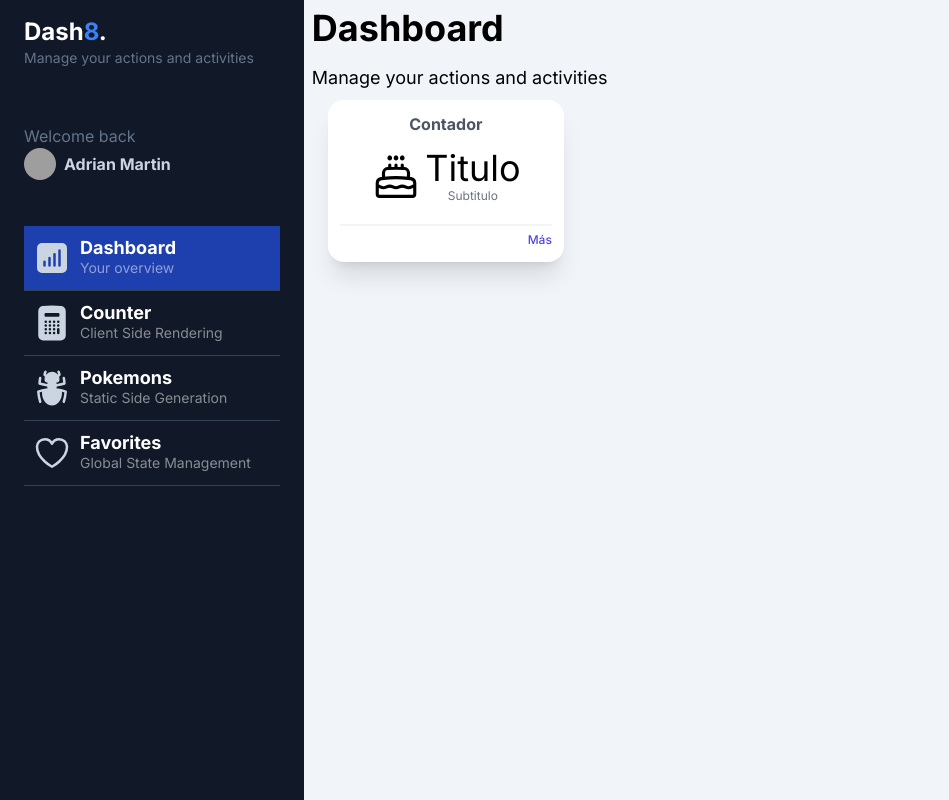
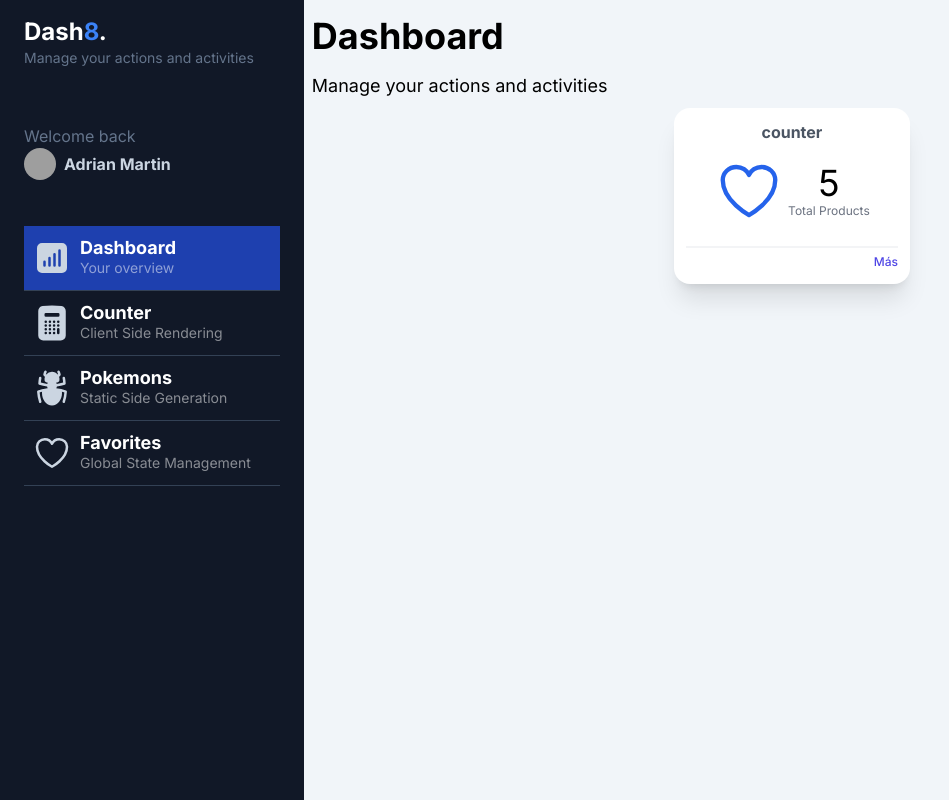
Before and after one commit to admartinbarcelo/next-test-dashboard, a Next.js app: page /dashboard/main in a window 1280 px wide. Shown: the whole page, without its empty margins (0-949 px from the left). Built offline with nearby package versions, Linux system fonts and the light colour scheme; grey boxes are pictures that could not be loaded.

Commit message:
Update dashboard page with WidgetsGrid component

```diff
--- a/src/app/dashboard/main/page.tsx
+++ b/src/app/dashboard/main/page.tsx
@@ -1,4 +1,4 @@
-import { SimpleWidget } from "@/components";
+import { WidgetsGrid } from "@/components";
 
 
 export const metadata = {
@@ -10,12 +10,10 @@
 export default function Mainpage() {
   return (
     <div className="text-black">
-      <h1 className="text-4xl font-bold">Dashboard</h1>
+      <h1 className="text-4xl mt-2 font-bold">Dashboard</h1>
       <p className="text-lg mt-4">Manage your actions and activities</p>
 
-      <div className="flex flex-wrap p-2">
-        <SimpleWidget />
-      </div>
+      <WidgetsGrid />
     </div>
   )
 }
--- a/src/components/dashboard/SimpleWidget.tsx
+++ b/src/components/dashboard/SimpleWidget.tsx
@@ -1,31 +1,41 @@
-import { HiOutlineCake } from "react-icons/hi2"
+import Link from "next/link";
+import React from "react";
 
 
-export const SimpleWidget = () => {
+
+interface Props {
+  title: string;
+  subTitle?: string;
+  label?: string;
+  icon?: React.ReactNode;
+  href?: string;
+}
+
+export const SimpleWidget = ({ title, subTitle, label, icon, href }: Props) => {
   return (
     <div className="bg-white shadow-xl p-3 sm:min-w-[25%] min-w-full  rounded-2xl border-1 border-gray-50 mx-2">
       <div className="flex flex-col">
-        <div>
-          <h2 className="font-bold text-gray-600 text-center">Contador</h2>
-        </div>
+        {label && (
+          <div>
+            <h2 className="font-bold text-gray-600 text-center">{label}</h2>
+          </div>
+        )}
         <div className="my-3">
           <div className="flex flex-row items-center justify-center space-x-1 ">
-            <div id="icon">
-
-              <HiOutlineCake size={50} />
-            </div>
+            {icon}
             <div id="temp" className="text-center">
-              <h4 className="text-4xl">Titulo</h4>
-              <p className="text-xs text-gray-500">Subtitulo</p>
+              {title && <h4 className="text-4xl">{title}</h4>}
+              {subTitle && <p className="text-xs text-gray-500">{subTitle}</p>}
             </div>
           </div>
         </div>
 
-        <div className="w-full place-items-end text-right border-t-2 border-gray-100 mt-2">
-            <a href="#" className="text-indigo-600 text-xs font-medium">Más</a>
-        </div>
-
+        {href && (
+          <div className="w-full place-items-end text-right border-t-2 border-gray-100 mt-2">
+            <Link href={ href } className="text-indigo-600 text-xs font-medium">Más</Link>
+          </div>
+        )}
       </div>
     </div>
-  )
-}
+  );
+};
--- /dev/null
+++ b/src/components/dashboard/WidgetsGrid.tsx
@@ -0,0 +1,24 @@
+'use client'
+
+
+import { SimpleWidget } from "./SimpleWidget"
+import { HiOutlineHeart } from "react-icons/hi2"
+import { useAppSelector } from "@/store";
+
+
+export const WidgetsGrid = () => {
+
+    const inCart = useAppSelector(state => state.counter.count);
+  return (
+    <div className="flex flex-wrap p-2 items-center justify-center">
+        <SimpleWidget
+            title={`${inCart}`}
+            subTitle="Total Products"
+            label="counter"
+            icon={<HiOutlineHeart size={ 70 } className="text-blue-600" />}
+            href="/dashboard/counter"
+        />
+      </div>
+
+  )
+}
--- a/src/components/index.ts
+++ b/src/components/index.ts
@@ -3,3 +3,4 @@
 
 
 export { SimpleWidget } from './dashboard/SimpleWidget';
+export { WidgetsGrid } from './dashboard/WidgetsGrid';
```
